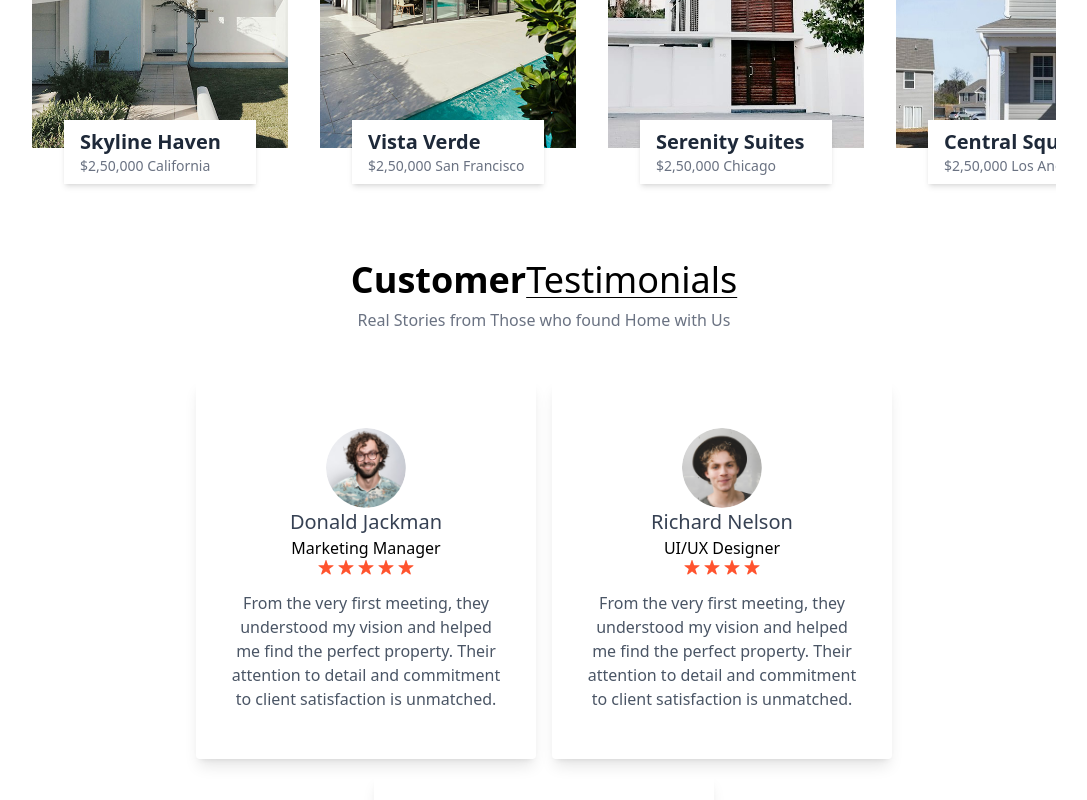
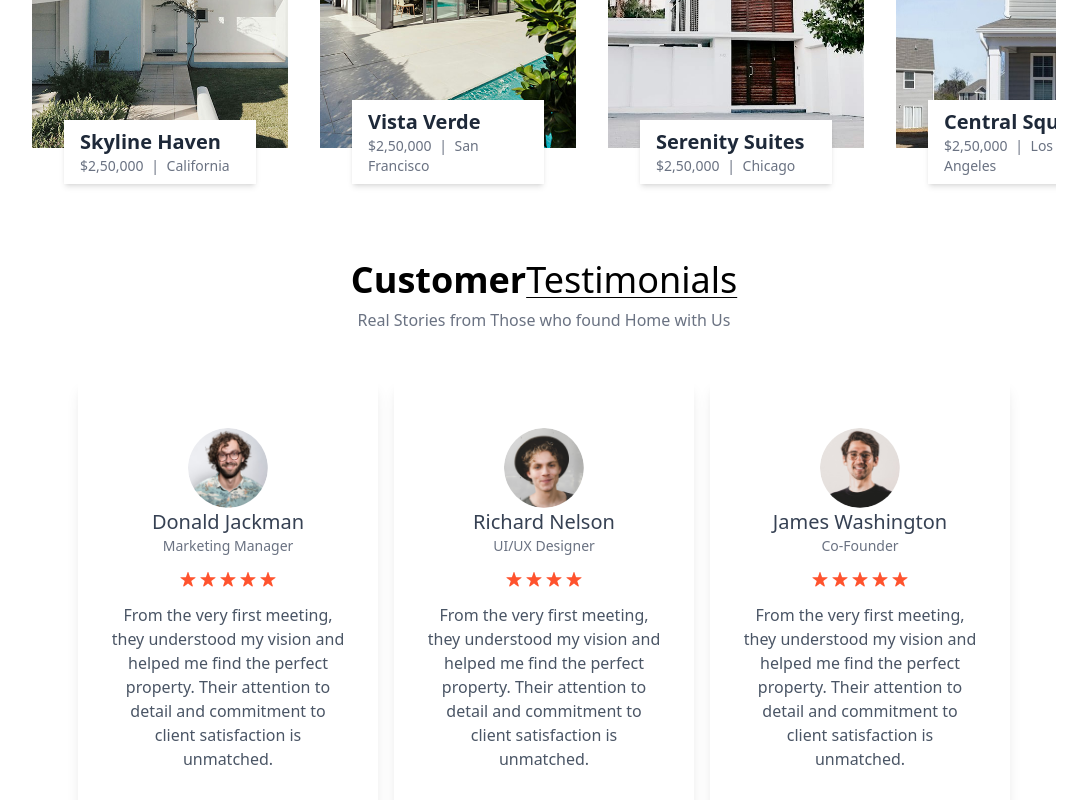
Before and after one commit to Olivier-hash/Real-Estate, a React (Vite) app: page / in a window 1280 px wide. Shown: the part 2080-2880 px from the top of the page, without its empty margins (96-1183 px from the left). Built offline with nearby package versions, Linux system fonts and the light colour scheme.

Commit message:
smooth scrolling tailwind class added to index.html

```diff
--- a/index.html
+++ b/index.html
@@ -1,5 +1,6 @@
 <!doctype html>
-<html lang="en">
+<!-- smooth scrolling tailwind class added to index.html -->
+<html lang="en" class="scroll-smooth">
   <head>
     <meta charset="UTF-8" />
     <link rel="icon" type="image/svg+xml" href="/favicon.svg" />
--- a/src/components/Navbar.jsx
+++ b/src/components/Navbar.jsx
@@ -24,8 +24,8 @@ function Navbar(){
             <ul className='hidden md:flex text-white space-x-6'>
                 <a href="#Header" className='cursor-pointer hover:text-gray-400'>Home</a>
                 <a href="#About" className='cursor-pointer hover:text-gray-400'>About</a>
-                <a href="#Project" className='cursor-pointer hover:text-gray-400'>Projects</a>
-                <a href="#Testimony" className='cursor-pointer hover:text-gray-400'>Testimonies</a>
+                <a href="#Projects" className='cursor-pointer hover:text-gray-400'>Projects</a>
+                <a href="#Testimonies" className='cursor-pointer hover:text-gray-400'>Testimonies</a>
             </ul>
             <button className='hidden md:block cursor-pointer text-white hover:bg-white rounded-full px-6 py-2 hover:text-gray-400'>Sign up</button>
             <img onClick={()=> setShowMobileMenu(true)} src={assets.menu_icon} className='md:hidden w-7 cursor-pointer' alt="" />
--- a/src/components/Projects.jsx
+++ b/src/components/Projects.jsx
@@ -78,7 +78,7 @@ function Projects() {
                             {project.title}
                       </h2>
                       <p className='text-gray-500 text-sm'>
-                            {project.price}  <span></span> {project.location}
+                            {project.price}  <span className='px-1'>|</span> {project.location}
                       </p>
                   </div>
                 </div>
--- a/src/components/Testimonials.jsx
+++ b/src/components/Testimonials.jsx
@@ -6,26 +6,30 @@ import { assets, testimonialsData } from '../assets/assets'
 
 function Testimonials() {
   return (
-    <div className='container mx-auto py-10 lg:px-32 w-full overflow-hidden' id='Testimonials'>
+    <div className='container mx-auto py-10 lg:px-32 w-full overflow-hidden' id='Testimonies'>
        <h1 className='text-2xl sm:text-4xl font-bold mb-2 text-center'>Customer
          <span className='underline underline-offset-4 decoration-1 under font-light'>Testimonials</span>
-        </h1>
-       <p className='text-center text-gray-500 mb-12 mx-w-80 mx-auto'>
-        Real Stories from Those who found Home with Us</p>
+       </h1>
+         <p className='text-center text-gray-500 mb-12 mx-w-80 mx-auto'>
+           Real Stories from Those who found Home with Us</p>
 
              {/* Testimonial Data */}
-        <div className='flex flex-wrap justify-center items-center gap-4'>
+        <div className='flex flex-wrap justify-center items-center gap-4 '>
             {testimonialsData.map((testimonial, index) => (
-                <div key={index} className='max-w-[340px] shadow-lg rounded px-8 py-12 text-center'>
+                <div key={index} className='max-w-[300px] shadow-lg rounded px-8 py-12 text-center'>
                     <img className='w-20 h-20 rounded-full mx-auto' src={testimonial.image} alt={testimonial.alt} />
+
                     {/* Description */}
-                    <h2 className='text-xl text-gray-700 font-medium '>{testimonial.name}</h2>
-                    <p>{testimonial.title}</p>
+                    <h2 className='text-xl text-gray-700 font-medium'>{testimonial.name}</h2>
+                    <p className='text-gray-500 mb-4 text-sm'>{testimonial.title}</p>
+
                     <div className='flex justify-center items-center gap-1 text-red-500 mb-4'>
                         {Array.from({length: testimonial.rating}, (item, index)=> (
                             <img key={index} src={assets.star_icon} alt="" />
                         ))}
                     </div>
+
+                    {/*  Testimonial text*/}
                     <p className='text-gray-600'>{testimonial.text}</p>
                 </div>
             ))}
```
